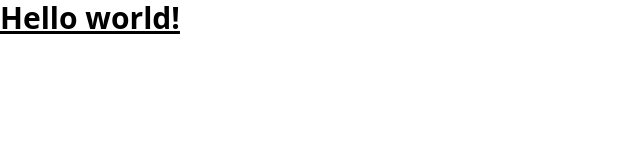
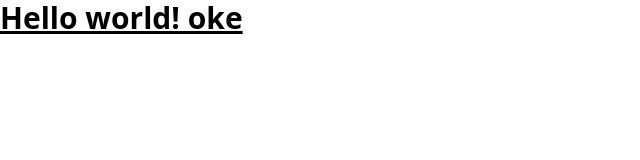
Before and after one commit to Fadli/Belajar-Tailwindcss, a website: page src/index.html in a window 1280 px wide. Shown: the whole page, without its empty margins (0-640 px from the left). Drawn offline with Linux system fonts and the light colour scheme.

Commit message:
perubahan index

```diff
--- a/src/index.html
+++ b/src/index.html
@@ -7,7 +7,7 @@
 </head>
 <body>
   <h1 class="text-3xl font-bold underline">
-    Hello world!
+    Hello world! oke
   </h1>
 </body>
 </html>
```
